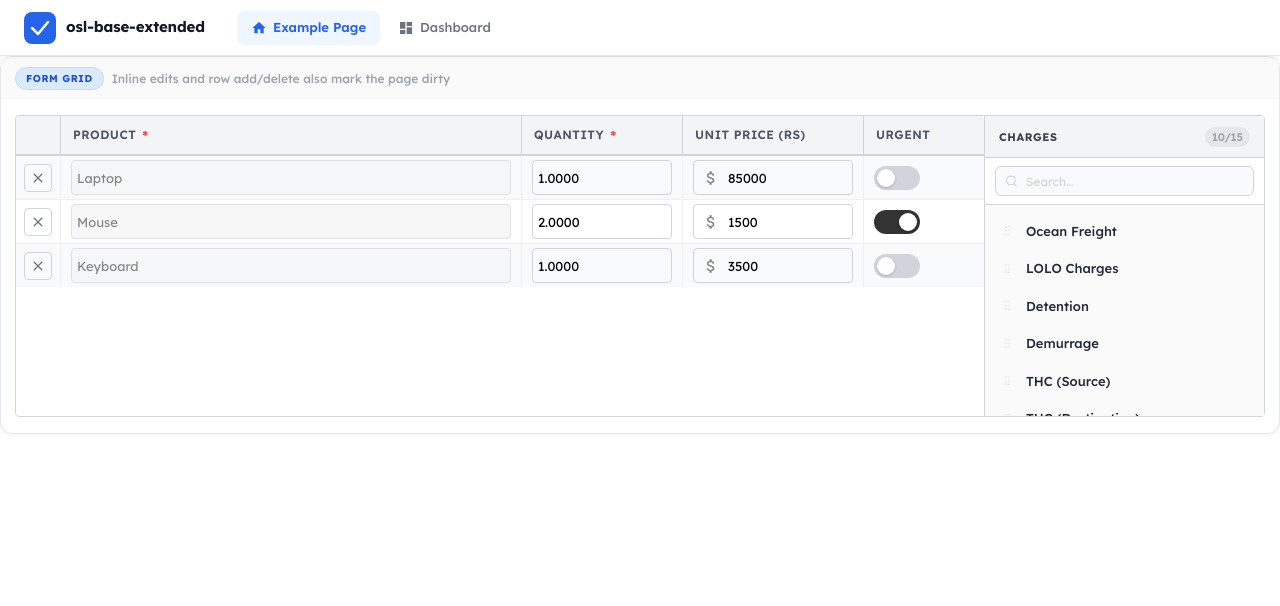
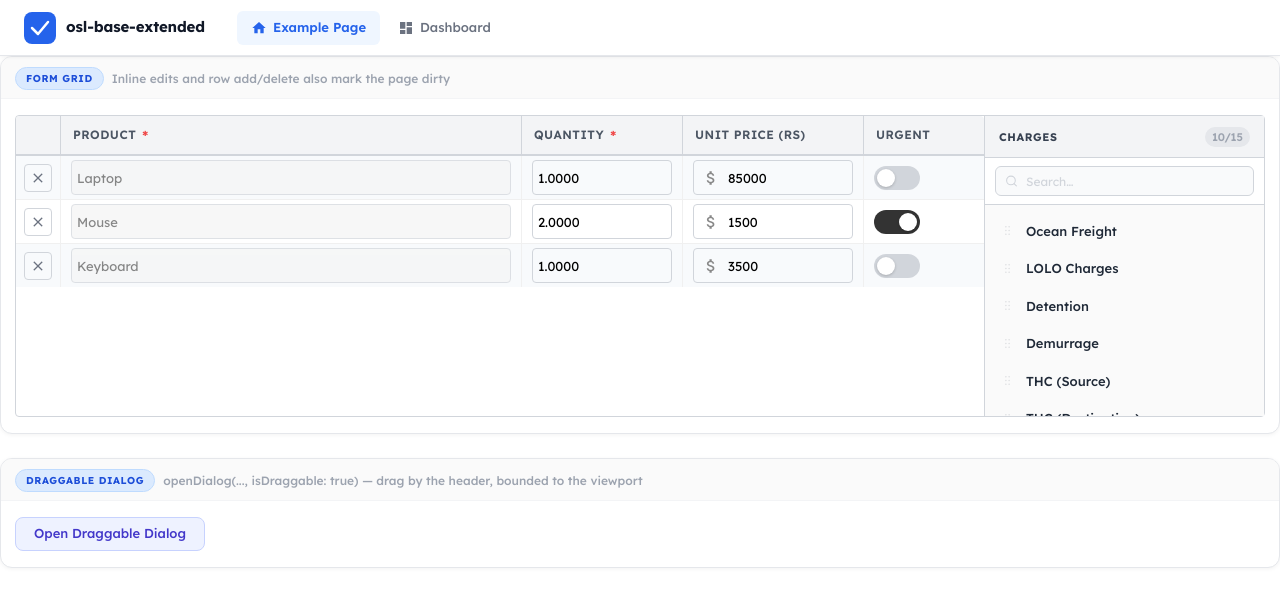
Before and after one commit to bilalraza052/base-extended, an Angular app: page / in a window 1280 px wide. Shown: the top 606 px of the page. Built offline with nearby package versions, Linux system fonts and the light colour scheme.

Commit message:
feat(example): add draggable dialog demo

```diff
--- a/src/app/testenv/example/example.html
+++ b/src/app/testenv/example/example.html
@@ -40,3 +40,24 @@
     </div>
 
 </div>
+
+  <!-- ── Draggable Dialog ──────────────────────────────────────── -->
+  <div class="ex-card mb-4">
+    <div class="ex-card__head">
+      <span class="ex-badge ex-badge--blue">Draggable Dialog</span>
+      <span class="ex-card__desc">openDialog(..., isDraggable: true) — drag by the header, bounded to the viewport</span>
+    </div>
+    <div class="ex-card__body">
+      <button type="button" class="tip-btn tip-btn--indigo" (click)="openDraggableDialogDemo()">
+        Open Draggable Dialog
+      </button>
+    </div>
+  </div>
+
+  <ng-template #draggableDialogBody>
+    <p>Grab the header — anywhere, or the drag icon in the middle — and move this dialog around the screen. It's clamped to the browser viewport so it can never be dragged out of view.</p>
+  </ng-template>
+
+  <ng-template #draggableDialogFooter let-dialogData>
+    <button type="button" class="tip-btn tip-btn--default" (click)="dialogData.dialogRef.close()">Close</button>
+  </ng-template>
--- a/src/app/testenv/example/example.ts
+++ b/src/app/testenv/example/example.ts
@@ -56,6 +56,21 @@ export class Example extends baseComponent {
   ]
   @ViewChild('mainEngineConsumptionGrid', { static: true }) mainEngineConsumptionGrid: TemplateRef<any> | undefined
   @ViewChild('docUploader') docUploader!: OslDocumentUploader;
+  @ViewChild('draggableDialogBody') draggableDialogBody: TemplateRef<any> | undefined;
+  @ViewChild('draggableDialogFooter') draggableDialogFooter: TemplateRef<any> | undefined;
+
+  // ── Draggable Dialog Demo ─────────────────────────────────────────────────
+  openDraggableDialogDemo() {
+    this.openDialog(
+      'Draggable Dialog Demo',
+      this.draggableDialogBody,
+      this.draggableDialogFooter,
+      '30vw',
+      undefined,
+      undefined,
+      true,
+    );
+  }
 
   // ── File Upload Base64 Demo ───────────────────────────────────────────────
   fileUploadNewModel: any = {};
```
